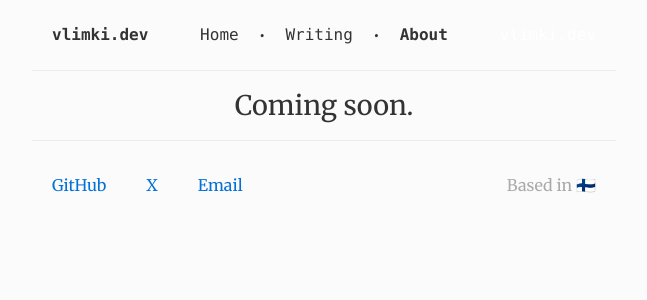
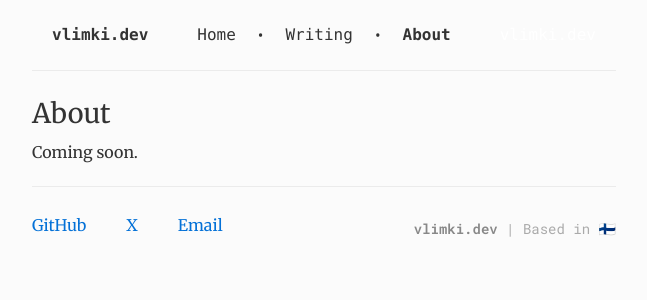
Before and after one commit to vlimki/vlimki.dev, a SvelteKit app: page /about in a window 1280 px wide. Shown: the top 300 px of the page, without its empty margins (316-963 px from the left). Built offline with nearby package versions, Linux system fonts and the light colour scheme.

Commit message:
small updates + add sync script

```diff
--- a/src/app.css
+++ b/src/app.css
@@ -93,7 +93,11 @@ nav a {
   line-height: 1.3rem;
 }
 
-a:not(nav a):not(.post) {
+.code {
+  font-family: "Roboto Mono";
+}
+
+a:not(nav a):not(.post):not(.footer-link) {
   color: #0471d7;
   font-weight: 500;
 }
--- a/src/app.html
+++ b/src/app.html
@@ -16,7 +16,7 @@
 		/>
 		<!--Prism syntax highlighting-->
 		<link rel="stylesheet" href="/prism.css" />
-		<title>Juho Välimäki</title>
+		<title>Juho Välimäki's Personal Website</title>
 		%sveltekit.head%
 	</head>
 	<body>
--- a/src/routes/+layout.svelte
+++ b/src/routes/+layout.svelte
@@ -12,7 +12,7 @@
 
 
 <div class="max-w-screen overflow-hidden flex flex-col items-center justify-center">
-  <div class="w-full md:w-2/3 xl:w-1/2 2xl:w-[43%] h-full px-7 pb-5">
+  <div class="w-full md:w-2/3 xl:w-1/2 2xl:w-[43%] h-full px-7 pb-10">
     <nav class="flex flex-row w-full items-center justify-center md:justify-between mt-5 code text-md">
       <div class="hidden md:block items-center">
         <a href="/"><b><code>vlimki.dev</code></b></a>
@@ -29,15 +29,16 @@
       </div>
     </nav>
     <PageBreak />
+    <div class="pb-2" />
     <slot />
   <PageBreak />
-  <div class="flex flex-row items-center justify-center sm:justify-between text-md">
-      <div class="flex flex-row">
-        <a href="https://github.com/vlimki" class="mx-5">GitHub</a>
+  <div class="flex flex-row items-center justify-center sm:justify-between">
+        <div class="flex flex-row">
+        <a href="https://github.com/vlimki" class="mr-5">GitHub</a>
         <a href="https://twitter.com/vlimkidev" class="mx-5">X</a>
         <a href="mailto:root@vlimki.dev" class="mx-5">Email</a>
       </div>
-      <p class="text-[#aaaaaa] mx-5 hidden sm:block">Based in 🇫🇮</p>
-    </div>
+      <code class="text-[#aaaaaa] hidden mt-2 text-sm sm:block"><a class="font-semibold text-[#888888] footer-link" href="https://vlimki.dev">vlimki.dev</a> | Based in 🇫🇮</code>
+      </div>
   </div>
 </div>
--- a/src/routes/+page.svelte
+++ b/src/routes/+page.svelte
@@ -6,12 +6,17 @@
   export let data: PageData = { posts: [] };
 </script>
 
+<svelte:head>
+  <title>Juho Välimäki's Personal Website • https://vlimki.dev</title>
+  <meta name="description" content="Juho Välimäki's Blog" />
+</svelte:head>
+
 <div class="flex flex-col justify-between">
   <div class="flex flex-col">
     <h1 class="font-medium mb-2">Personal Website of Juho Välimäki</h1>
     <p class="text">I'm a self-taught software/web engineer with roughly four years of development experience. I'm very interested in machine learning and mathematics, and that's what I am currently dedicating my time to pursuing.</p>
-    <p>On the website I plan to write mostly about all things related to machine learning, mathematics and software engineering.</p>
-    <p>Contact by e-mail at <b><a href="mailto:root@vlimki.dev">root@vlimki.dev</a></b>.</p>
+    <p>On the website I plan to write mostly about all things related to machine learning, mathematics and software engineering. I look forward to writing about the new things I learn and discover, hoping it'll be of use for someone else as well.</p>
+    <p>Contact me by e-mail at <b><a href="mailto:root@vlimki.dev">root@vlimki.dev</a></b>.</p>
     <h2 class="mb-[-5px]">Latest Posts</h2>
     <ul>
     {#each data.posts as post}
--- a/src/routes/about/+page.svelte
+++ b/src/routes/about/+page.svelte
@@ -1 +1,2 @@
-<h1 class="text-center">Coming soon.</h1>
+<h1 class="">About</h1>
+<p>Coming soon.</p>
--- a/src/routes/writing/+page.svelte
+++ b/src/routes/writing/+page.svelte
@@ -3,10 +3,19 @@
   import { formatDate } from '$lib/utils';
 
   export let data: PageData;
+  let query = "";
 </script>
 
-<h1 class="text-center">Posts</h1>
-{#each data.posts as post}
+<svelte:head>
+  <title>Writing • Juho Välimäki</title>
+  <meta name="description" content="Juho Välimäki's Blog" />
+</svelte:head>
+
+<div class="flex flex-col w-full items-center justify-center">
+  <h1 class="text-center">Posts</h1>
+  <input type="text" class="code my-4 code w-2/3 h-12 rounded-2xl border border-[#ebebeb] px-5" placeholder="Search..." bind:value={query} />
+</div>
+{#each data.posts.filter(x => x.title.toLowerCase().includes(query.toLowerCase())) as post}
   <a href={`/writing/${post.slug}`} class="post">
     <h2>{post.title}</h2>
     <p class="text-[#666666] mt-[-10px]">{post.description}</p>
--- a/src/routes/writing/[slug]/+page.svelte
+++ b/src/routes/writing/[slug]/+page.svelte
@@ -12,6 +12,11 @@
   type C = $$Generic<typeof SvelteComponentTyped<any, any, any>>;
   $: component = data.component as unknown as C;
 </script>
+
+<svelte:head>
+  <title>{data.frontmatter.title} • Juho Välimäki</title>
+  <meta name="description" content={data.frontmatter.description} />
+</svelte:head>
 
 <!--<PageHead title={data.frontmatter.title} description={data.frontmatter.description} />
 <ArticleTitle title={data.frontmatter.title} />
```
Also changed, not shown: static/favicon.png, 1 other file (tests, documents, lock files or other folders).
